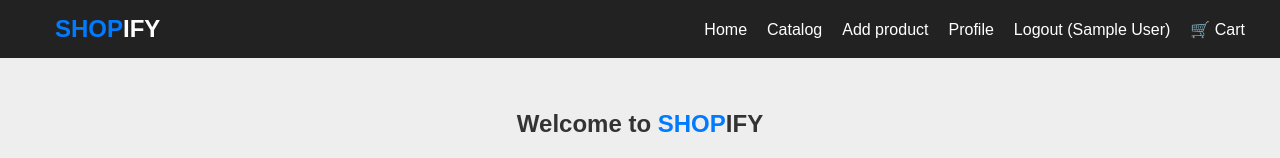
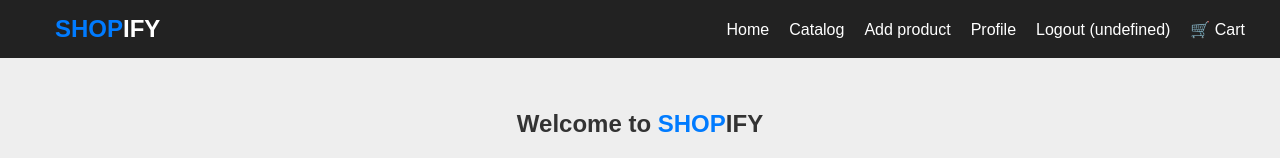
Before and after one commit to svetlinivnv/react-project-softuni, a React (Vite) app: page / in a window 1280 px wide. Shown: the top 158 px of the page. Built offline with nearby package versions, Linux system fonts and the light colour scheme; no server answers; the database is empty; sample sign-in values are in the browser's storage.

Commit message:
fix user in header not being updated on profile update

```diff
--- a/src/components/header/Header.jsx
+++ b/src/components/header/Header.jsx
@@ -4,10 +4,12 @@ import { Link } from "react-router";
 import { useAuth } from "../../contexts/AuthContext";
 
 export default function Header() {
-  const { user, loading } = useAuth();
+  const { user, loading, profile } = useAuth();
   const [menuOpen, setMenuOpen] = useState(false);
   const navRef = useRef(null);
   const menuBtnRef = useRef(null);
+
+  console.log(profile.displayName);
 
   const toggleMenu = () => {
     setMenuOpen((prev) => !prev);
@@ -82,7 +84,7 @@ export default function Header() {
               </li>
               <li>
                 <Link to="/logout">Logout</Link>
-                {user?.displayName && ` (${user.displayName})`}
+                {user?.displayName && ` (${profile.displayName})`}
               </li>
               <li>
                 <Link
--- a/src/components/user-profile/UserProfile.jsx
+++ b/src/components/user-profile/UserProfile.jsx
@@ -4,7 +4,7 @@ import authService from "../../services/authService";
 import "./styles.css";
 
 export default function UserProfile() {
-  const { user } = useAuth();
+  const { user, setProfile } = useAuth();
   const [formData, setFormData] = useState({
     username: user?.displayName || "",
     email: user?.email || "",
@@ -114,6 +114,7 @@ export default function UserProfile() {
     try {
       await authService.updateUserProfile(user, formData);
       setSuccess("Profile updated successfully!");
+      setProfile({ displayName: user.displayName });
     } catch (err) {
       setError("Failed to update profile. " + err.message);
     }
--- a/src/contexts/AuthContext.jsx
+++ b/src/contexts/AuthContext.jsx
@@ -6,11 +6,13 @@ const AuthContext = createContext();
 export const AuthProvider = ({ children }) => {
   const [user, setUser] = useState(null);
   const [loading, setLoading] = useState(true);
+  const [profile, setProfile] = useState({});
 
   useEffect(() => {
     const unsubscribe = auth.onAuthStateChanged((currentUser) => {
       setUser(currentUser || null);
       setLoading(false);
+      setProfile(currentUser?.providerData[0] || {});
     });
 
     return () => {
@@ -19,7 +21,7 @@ export const AuthProvider = ({ children }) => {
   }, []);
 
   return (
-    <AuthContext.Provider value={{ user, loading }}>
+    <AuthContext.Provider value={{ user, loading, profile, setProfile }}>
       {children}
     </AuthContext.Provider>
   );
```
